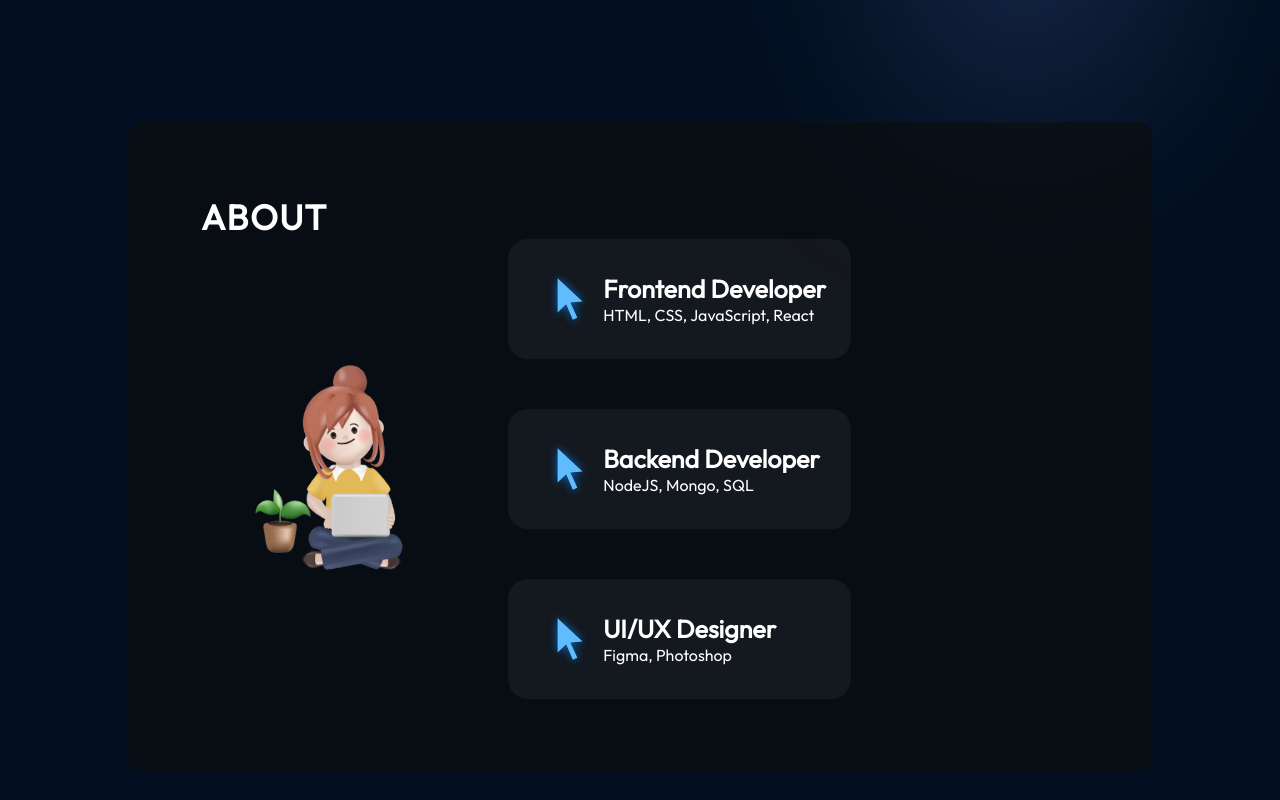
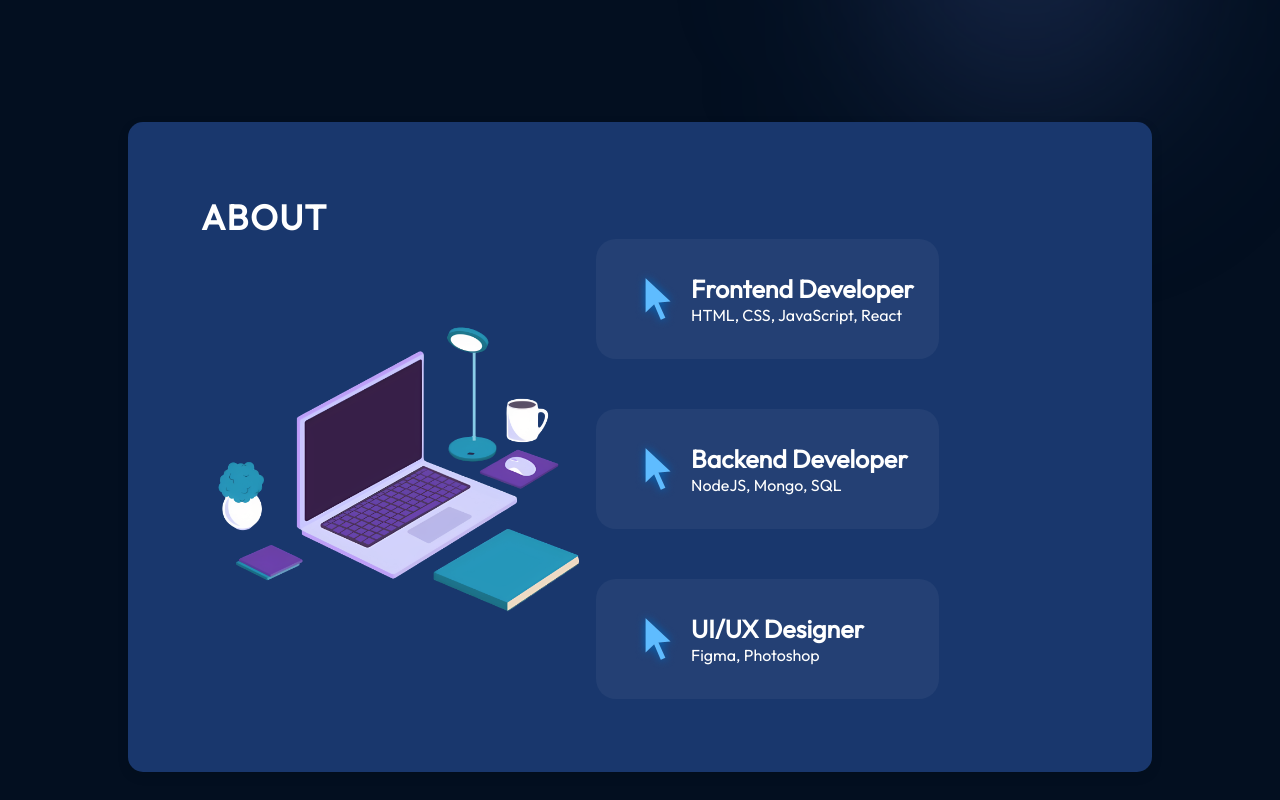
Before and after one commit to lajeesh1/portfolio-Lajeesh, a React (Vite) app: page / in a window 1280 px wide. Shown: the part 680-1480 px from the top of the page. Built offline with nearby package versions, Linux system fonts and the light colour scheme.

Commit message:
modified

```diff
--- a/src/components/about/about.module.css
+++ b/src/components/about/about.module.css
@@ -2,13 +2,14 @@
 
 .container {
   position: relative;
-  background-color: rgba(12, 12, 12, 0.6);
+  background-color: var(--color-secondary);
   border-radius: 15px;
   padding: 73px;
   margin-top: 129px;
   z-index: 1;
   margin-left: 10%;
   margin-right: 10%;
+  box-shadow: rgba(0, 0, 0, 0.1) 0px 4px 12px;
 }
 
 .title {
@@ -18,20 +19,24 @@
   font-weight: 700;
   letter-spacing: 1.5px;
 }
+
 .content {
   display: flex;
   flex-direction: row;
   align-items: center;
 }
+
 .aboutImage {
-  width: 35%;
+  width: 45%;
 }
+
 .aboutItems {
   color: var(--color-text);
   display: flex;
   flex-direction: column;
   gap: 50px;
 }
+
 .aboutItem {
   display: flex;
   flex-direction: row;
@@ -53,15 +58,19 @@
     padding-left: 0;
     padding-right: 0;
   }
+
   .content {
     flex-direction: column;
   }
+
   .aboutImage {
     display: none;
   }
+
   .aboutItems {
     margin-top: 29px;
   }
+
   .aboutItem {
     padding-left: 0;
     padding-right: 15px;
```
Also changed, not shown: assets/about/aboutImage.png, src/vars.css (line endings or trailing spaces).
